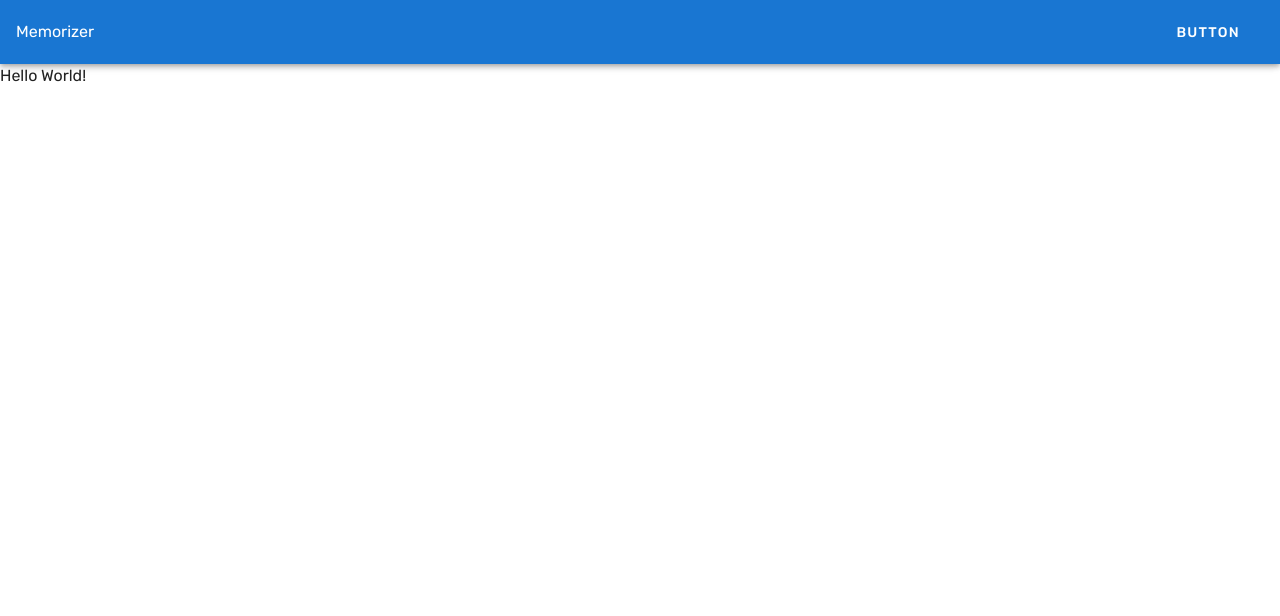
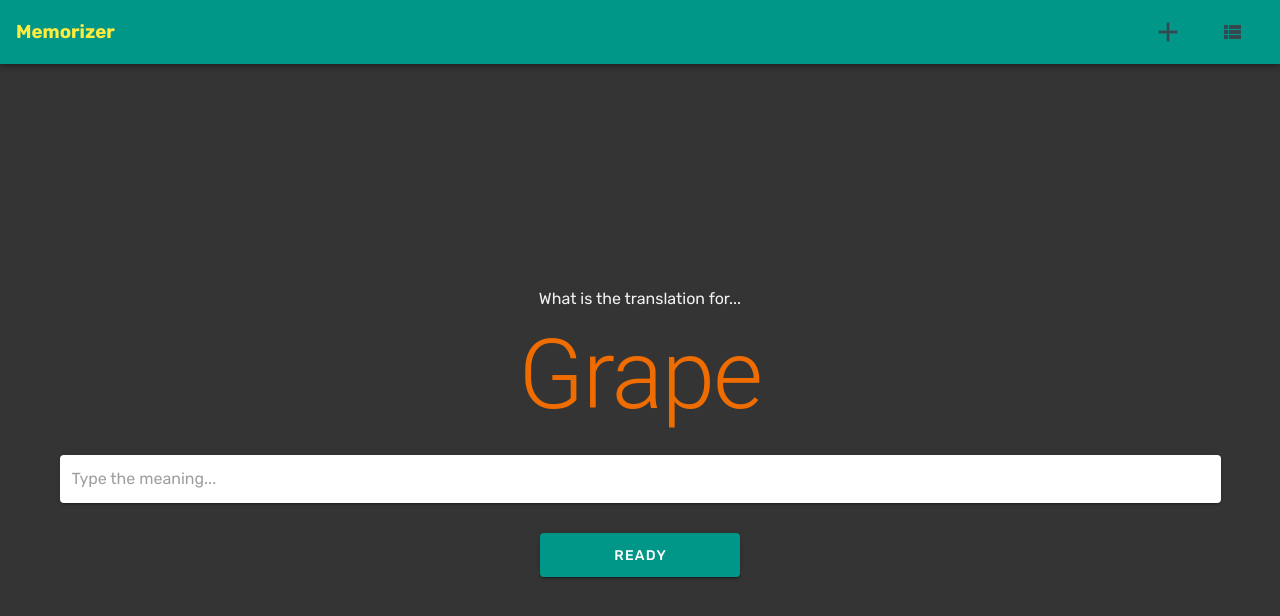
Before and after one commit to deyvidholz/memorizer-vue, a Vue app: page / in a window 1280 px wide. Shown: the top 616 px of the page. Built offline with nearby package versions, Linux system fonts and the light colour scheme.

Commit message:
♻️ add home page

```diff
--- a/src/App.vue
+++ b/src/App.vue
@@ -1,5 +1,5 @@
 <template>
-  <v-app>
+  <v-app id="main">
     <AppBar />
 
     <v-main>
--- a/src/assets/styles/global.css
+++ b/src/assets/styles/global.css
@@ -1,3 +1,15 @@
 * {
   font-family: "Rubik", "sans-serif";
 }
+
+#main {
+  background-color: #343434 !important;
+  color: #f2f2f2;
+}
+
+.centralized {
+  display: flex;
+  align-items: center;
+  justify-content: center;
+  min-height: 100%;
+}
--- a/src/components/app/AppBar.vue
+++ b/src/components/app/AppBar.vue
@@ -1,11 +1,15 @@
 <template>
-  <v-app-bar app color="primary" dark>
-    <div class="d-flex align-center">Memorizer</div>
+  <v-app-bar app color="teal" dark>
+    <h3 class="d-flex align-center yellow--text">Memorizer</h3>
 
     <v-spacer></v-spacer>
 
-    <v-btn text>
-      <span class="mr-2">Button</span>
+    <v-btn text color="blue-grey darken-3">
+      <v-icon size="32">mdi-plus</v-icon>
+    </v-btn>
+
+    <v-btn text color="blue-grey darken-3">
+      <v-icon>mdi-view-list</v-icon>
     </v-btn>
   </v-app-bar>
 </template>
--- /dev/null
+++ b/src/components/home/ReadyButton.vue
@@ -0,0 +1,3 @@
+<template>
+  <v-btn color="teal" dark large width="200px"> Ready </v-btn>
+</template>
--- /dev/null
+++ b/src/components/home/TextField.vue
@@ -0,0 +1,10 @@
+<template>
+  <v-text-field
+    id="test"
+    solo
+    clearable
+    autofocus
+    class="bg-yellow"
+    placeholder="Type the meaning..."
+  />
+</template>
--- a/src/views/Home.vue
+++ b/src/views/Home.vue
@@ -1,11 +1,25 @@
 <template>
-  <div>Hello World!</div>
+  <div class="centralized">
+    <div class="container text-center">
+      <p>What is the translation for...</p>
+      <h1 class="display-4 orange--text text--darken-3">Grape</h1>
+
+      <TextField class="mt-8" />
+      <ReadyButton />
+    </div>
+  </div>
 </template>
 
 <script>
+import TextField from "@/components/home/TextField";
+import ReadyButton from "@/components/home/ReadyButton";
+
 export default {
   name: "Home",
 
-  components: {},
+  components: {
+    TextField,
+    ReadyButton,
+  },
 };
 </script>
```
